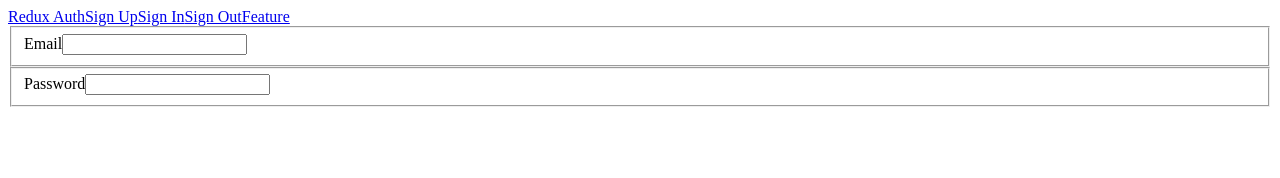
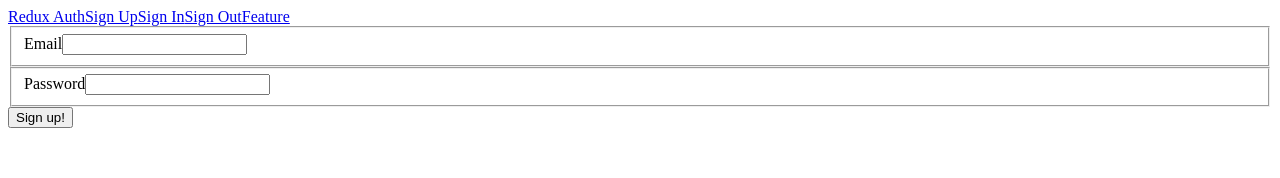
Before and after one commit to YairShlomo/Advanced-React-and-Redux, a React (Create React App) app in the folder auth/client/: page /signup in a window 1280 px wide. Shown: the top 178 px of the page. Built offline with nearby package versions, Linux system fonts and the light colour scheme.

Commit message:
handling form submission

```diff
--- a/auth/client/src/components/auth/Signup.js
+++ b/auth/client/src/components/auth/Signup.js
@@ -1,9 +1,12 @@
 import React, { Component } from "react";
 import { reduxForm, Fields, Field } from "redux-form";
 class Signup extends Component {
+  onSubmit = (formProps) => {};
+
   render() {
+    const { handleSubmit } = this.props;
     return (
-      <form>
+      <form onSubmit={handleSubmit(this.onSubmit)}>
         <fieldset>
           <label>Email</label>
           <Field
@@ -22,6 +25,7 @@
             autoComplete="none"
           />
         </fieldset>
+        <button>Sign up!</button>
       </form>
     );
   }
```
